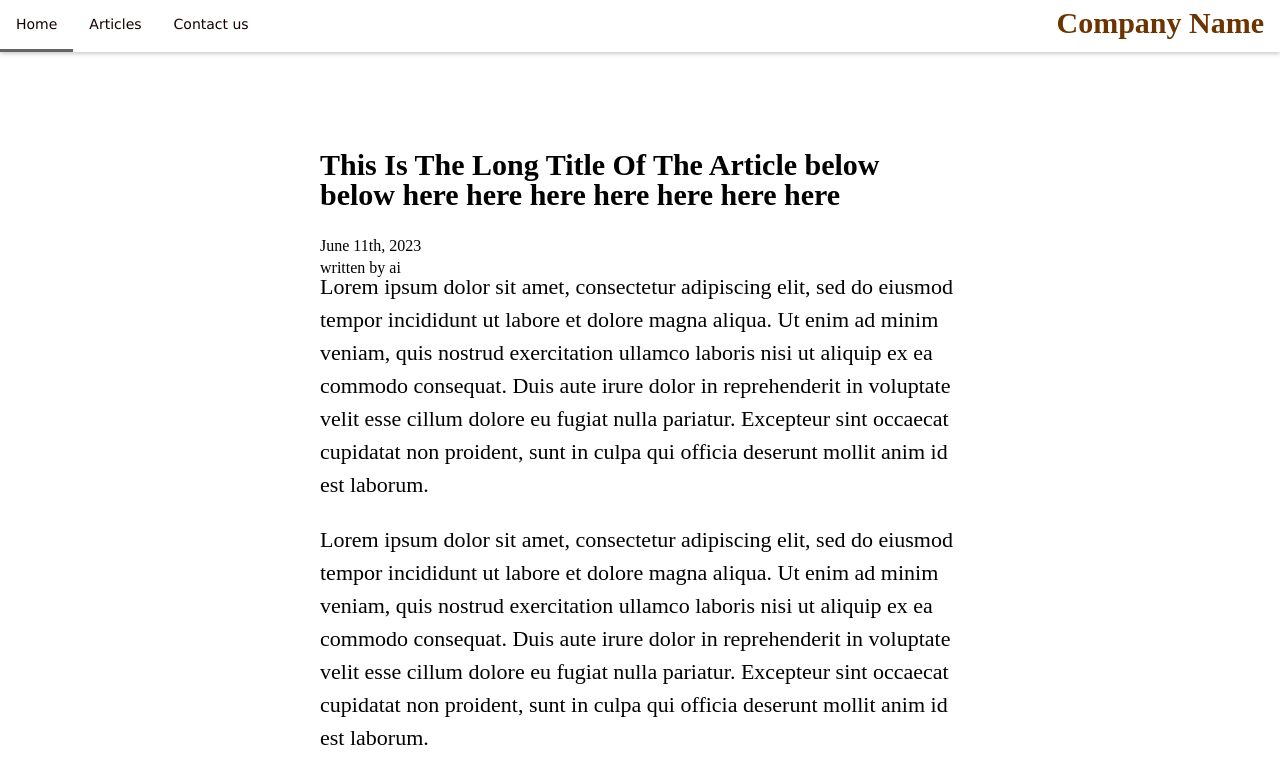
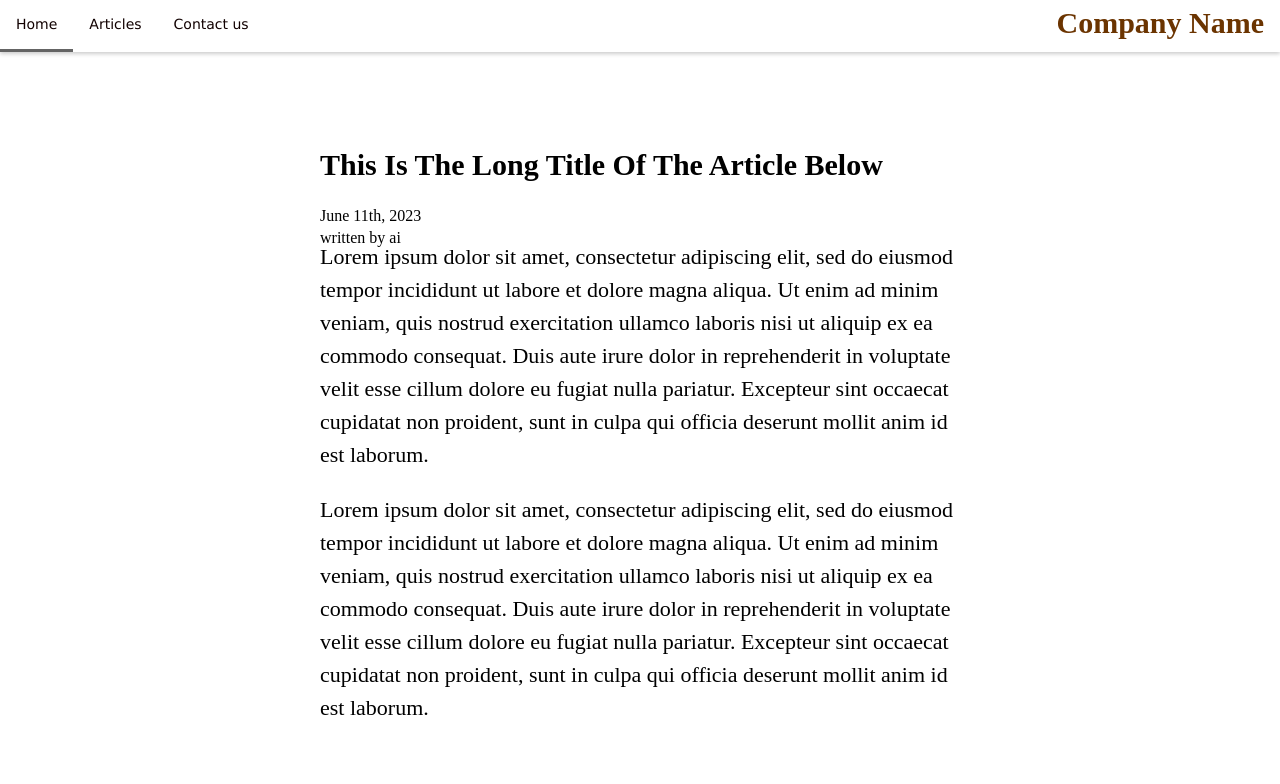
Before and after one commit to seidemanja/seidemanja.github.io, a plain HTML site: page Articles/06-11-2023.html in a window 1280 px wide. Drawn offline with nearby package versions, Linux system fonts and the light colour scheme.

Commit message:
Update 06-11-2023.html

```diff
--- a/Articles/06-11-2023.html
+++ b/Articles/06-11-2023.html
@@ -155,7 +155,7 @@
 
         <div class="ArticleTitle">
             <br>
-                This Is The Long Title Of The Article below below here here here here here here here
+                This Is The Long Title Of The Article Below
             </br>
         </div>
 
```
